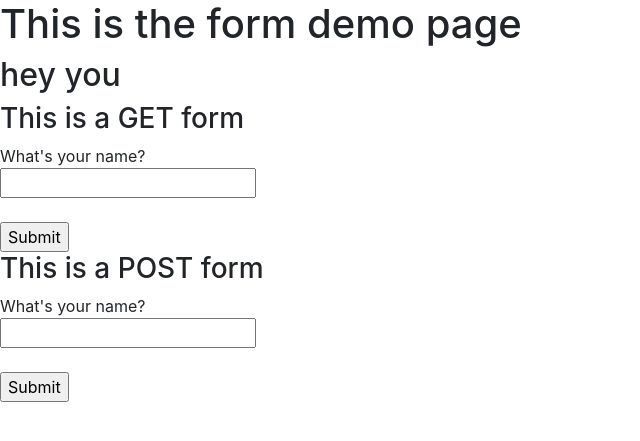
After one commit to seanrubin/songbase, a Flask app: page /form-demo in a window 1280 px wide. The commit adds this page. Shown: the top 441 px of the page, without its empty margins (0-640 px from the left). Run offline with Flask 2, Linux system fonts and the light colour scheme; some libraries are stand-ins or nearby versions.

Commit message:
added web form

```diff
--- a/songbase.py
+++ b/songbase.py
@@ -1,11 +1,26 @@
-from flask import Flask, render_template
+from flask import Flask, session, render_template, request, redirect, url_for
 app = Flask(__name__)
+app.config['SECRET_KEY'] = 'asdfghhggdpoij\]kcggf'
 
 
 @app.route('/')
 def index():
     # return '<h1>hello world!!!</h1>'
     return render_template('index.html')
+
+
+@app.route('/form-demo', methods=['GET', 'POST'])
+def form_demo():
+    if request.method == 'GET':
+        first_name = request.args.get('first_name') #this is for get
+        if first_name:
+            return render_template('form-demo.html', first_name=first_name)
+        else:
+            return render_template('form-demo.html', first_name=session.get('first_name'))
+
+    if request.method == 'POST':
+        session['first_name'] = request.form['first_name']
+        return redirect(url_for('form_demo'))
 
 
 @app.route('/mysong')
--- a/templates/base.html
+++ b/templates/base.html
@@ -4,10 +4,21 @@
     {% block head%}
     <meta charset="utf-8">
     <title>{% block title%}{% endblock%}SongBase</title>
+    <!-- Required meta tags -->
+    <meta charset="utf-8">
+    <meta name="viewport" content="width=device-width, initial-scale=1, shrink-to-fit=no">
+    <!-- Bootstrap CSS -->
+    <link rel="stylesheet" href="https://maxcdn.bootstrapcdn.com/bootstrap/4.0.0-beta.2/css/bootstrap.min.css">
     {% endblock%}
   </head>
   <body>
     {% block page_content%}
     {% endblock%}
+    {% block scripts%}
+   <!-- jQuery first, then Popper.js, then Bootstrap JS -->
+   <script src="https://code.jquery.com/jquery-3.2.1.slim.min.js"></script>
+   <script src="https://cdnjs.cloudflare.com/ajax/libs/popper.js/1.12.3/umd/popper.min.js"></script>
+   <script src="https://maxcdn.bootstrapcdn.com/bootstrap/4.0.0-beta.2/js/bootstrap.min.js"></script>
+   {% endblock%}
   </body>
 </html>
--- /dev/null
+++ b/templates/form-demo.html
@@ -0,0 +1,27 @@
+{% extends "base.html" %}
+
+{% block title %}
+  Form Demo
+{% endblock %}
+{% block page_content %}
+  <h1>This is the form demo page</h1>
+  {% if first_name %}
+    <h2>hello {{first_name}}</h2>
+  {% else %}
+  <h2>hey you</h2>
+  {% endif %}
+  <h3>This is a GET form</h3>
+  <form action="/form-demo" method="get">
+    What's your name?<br>
+    <input type="text" name="first_name"><br><br>
+    <input type="submit" name="" value="Submit">
+  </form>
+
+  <h3>This is a POST form</h3>
+  <form action="/form-demo" method="post">
+    What's your name?<br>
+    <input type="text" name="first_name"><br><br>
+    <input type="submit" name="" value="Submit">
+  </form>
+
+{% endblock %}
--- a/templates/index.html
+++ b/templates/index.html
@@ -11,5 +11,5 @@
   Homepage
 {% endblock %}
 {% block page_content %}
-<h1>This is the index page using template inheritance</h1>
+  <h1>This is the index page using template inheritance</h1>
 {% endblock %}
--- a/templates/songs-no-extends.html
+++ b/templates/songs.html
@@ -8,7 +8,7 @@
     {# this is the jinja comment #}
     <h1>This is the Song List:</h1>
     <ul>
-    {% for songs in songs %}
+    {% for song in songs %}
       <li>{{song}}</li>
     {% endfor %}
     </ul>
```
